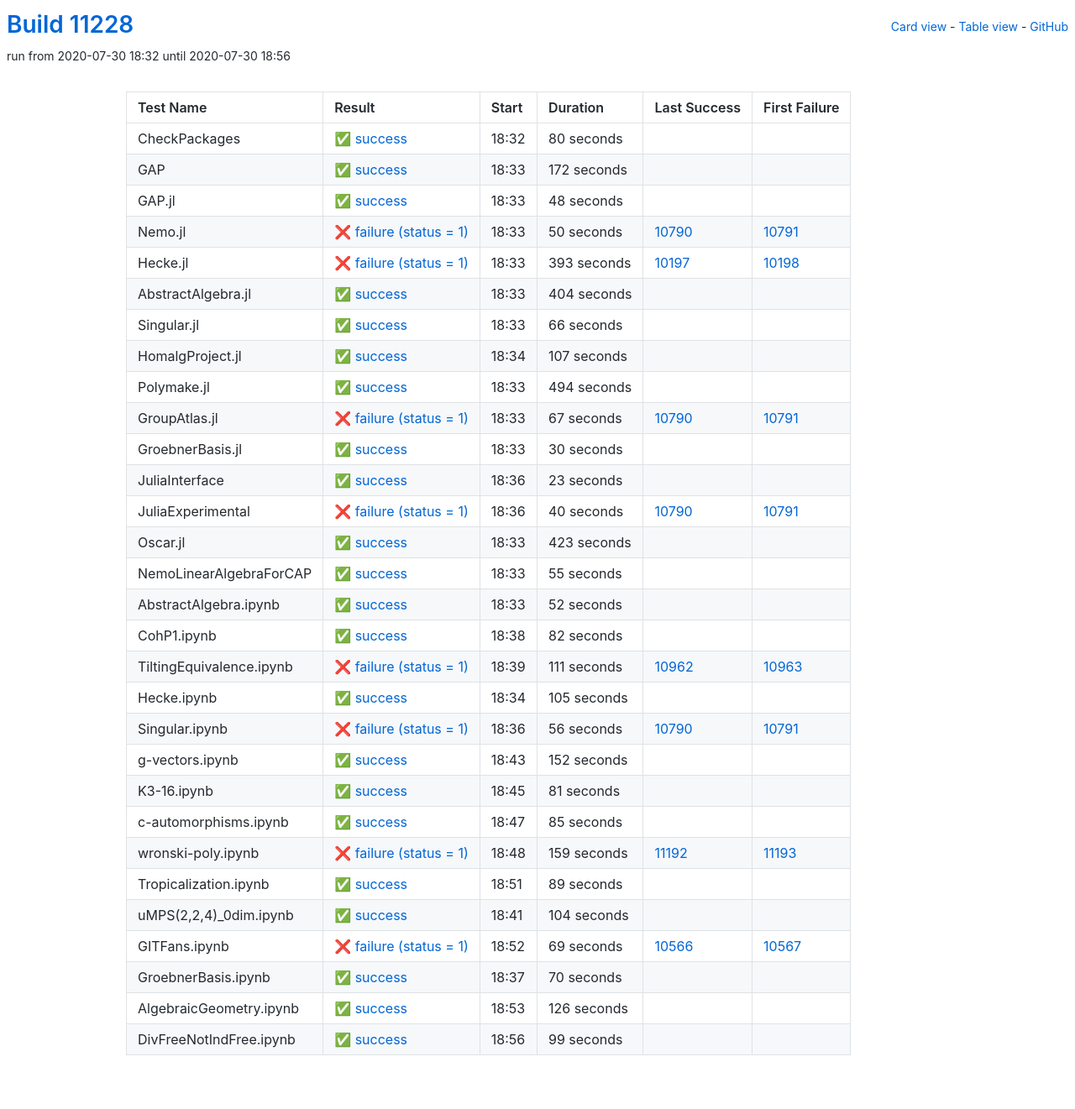
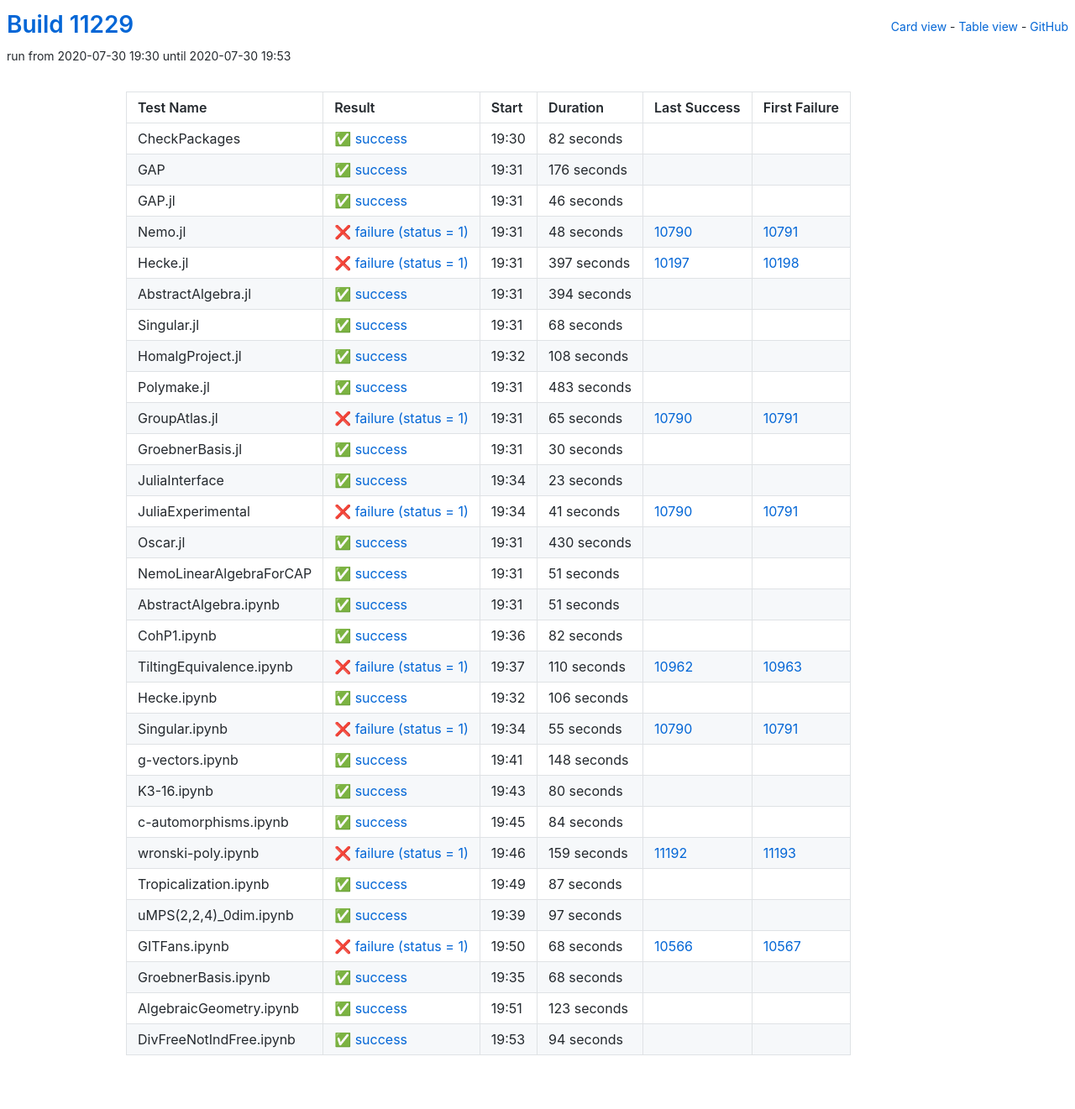
Before and after one commit to oscar-system/oscar-ci-status, a Jekyll site: the page built from table.html, in a window 1280 px wide. Shown: the whole page at 84% size. Built offline with Jekyll 4.4.1, drawn with Linux system fonts in a browser that asks for light colours.

Commit message:
Build #11229

```diff
--- a/_data/ci.yml
+++ b/_data/ci.yml
@@ -1,6 +1,6 @@
 ---
-build: 11228
-build_url: https://oscarci.mathematik.uni-kl.de/job/oscar/11228/
+build: 11229
+build_url: https://oscarci.mathematik.uni-kl.de/job/oscar/11229/
 job: oscar
 organization: oscar-system
 repo: oscar-ci-status
@@ -8,128 +8,128 @@
 tests:
 - name: CheckPackages
   id: checkpackages
-  log: https://oscarci.mathematik.uni-kl.de/job/oscar/11228/artifact/logs/build-11228/CheckPackages.log
-  start: 2020-07-30 18:32
+  log: https://oscarci.mathematik.uni-kl.de/job/oscar/11229/artifact/logs/build-11229/CheckPackages.log
+  start: 2020-07-30 19:30
   success: true
   exitcode: 0
   status: success
-  duration: 80
+  duration: 82
   last_success: false
   last_success_url:
   first_failure: false
   first_failure_url:
 - name: GAP
   id: gap
-  log: https://oscarci.mathematik.uni-kl.de/job/oscar/11228/artifact/logs/build-11228/GAP.log
-  start: 2020-07-30 18:33
+  log: https://oscarci.mathematik.uni-kl.de/job/oscar/11229/artifact/logs/build-11229/GAP.log
+  start: 2020-07-30 19:31
   success: true
   exitcode: 0
   status: success
-  duration: 172
+  duration: 176
   last_success: false
   last_success_url:
   first_failure: false
   first_failure_url:
 - name: GAP.jl
   id: gap-jl
-  log: https://oscarci.mathematik.uni-kl.de/job/oscar/11228/artifact/logs/build-11228/GAP.jl.log
-  start: 2020-07-30 18:33
+  log: https://oscarci.mathematik.uni-kl.de/job/oscar/11229/artifact/logs/build-11229/GAP.jl.log
+  start: 2020-07-30 19:31
   success: true
   exitcode: 0
   status: success
-  duration: 48
+  duration: 46
   last_success: false
   last_success_url:
   first_failure: false
   first_failure_url:
 - name: Nemo.jl
   id: nemo-jl
-  log: https://oscarci.mathematik.uni-kl.de/job/oscar/11228/artifact/logs/build-11228/Nemo.jl.log
-  start: 2020-07-30 18:33
+  log: https://oscarci.mathematik.uni-kl.de/job/oscar/11229/artifact/logs/build-11229/Nemo.jl.log
+  start: 2020-07-30 19:31
   success: false
   exitcode: 1
   status: failure
-  duration: 50
+  duration: 48
   last_success: 10790
   last_success_url: https://oscarci.mathematik.uni-kl.de/job/oscar/10790/
   first_failure: 10791
   first_failure_url: https://oscarci.mathematik.uni-kl.de/job/oscar/10791/
 - name: Hecke.jl
   id: hecke-jl
-  log: https://oscarci.mathematik.uni-kl.de/job/oscar/11228/artifact/logs/build-11228/Hecke.jl.log
-  start: 2020-07-30 18:33
+  log: https://oscarci.mathematik.uni-kl.de/job/oscar/11229/artifact/logs/build-11229/Hecke.jl.log
+  start: 2020-07-30 19:31
   success: false
   exitcode: 1
   status: failure
-  duration: 393
+  duration: 397
   last_success: 10197
   last_success_url: https://oscarci.mathematik.uni-kl.de/job/oscar/10197/
   first_failure: 10198
   first_failure_url: https://oscarci.mathematik.uni-kl.de/job/oscar/10198/
 - name: AbstractAlgebra.jl
   id: abstractalgebra-jl
-  log: https://oscarci.mathematik.uni-kl.de/job/oscar/11228/artifact/logs/build-11228/AbstractAlgebra.jl.log
-  start: 2020-07-30 18:33
+  log: https://oscarci.mathematik.uni-kl.de/job/oscar/11229/artifact/logs/build-11229/AbstractAlgebra.jl.log
+  start: 2020-07-30 19:31
   success: true
   exitcode: 0
   status: success
-  duration: 404
+  duration: 394
   last_success: false
   last_success_url:
   first_failure: false
   first_failure_url:
 - name: Singular.jl
   id: singular-jl
-  log: https://oscarci.mathematik.uni-kl.de/job/oscar/11228/artifact/logs/build-11228/Singular.jl.log
-  start: 2020-07-30 18:33
+  log: https://oscarci.mathematik.uni-kl.de/job/oscar/11229/artifact/logs/build-11229/Singular.jl.log
+  start: 2020-07-30 19:31
   success: true
   exitcode: 0
   status: success
-  duration: 66
+  duration: 68
   last_success: false
   last_success_url:
   first_failure: false
   first_failure_url:
 - name: HomalgProject.jl
   id: homalgproject-jl
-  log: https://oscarci.mathematik.uni-kl.de/job/oscar/11228/artifact/logs/build-11228/HomalgProject.jl.log
-  start: 2020-07-30 18:34
+  log: https://oscarci.mathematik.uni-kl.de/job/oscar/11229/artifact/logs/build-11229/HomalgProject.jl.log
+  start: 2020-07-30 19:32
   success: true
   exitcode: 0
   status: success
-  duration: 107
+  duration: 108
   last_success: false
   last_success_url:
   first_failure: false
   first_failure_url:
 - name: Polymake.jl
   id: polymake-jl
-  log: https://oscarci.mathematik.uni-kl.de/job/oscar/11228/artifact/logs/build-11228/Polymake.jl.log
-  start: 2020-07-30 18:33
+  log: https://oscarci.mathematik.uni-kl.de/job/oscar/11229/artifact/logs/build-11229/Polymake.jl.log
+  start: 2020-07-30 19:31
   success: true
   exitcode: 0
   status: success
-  duration: 494
+  duration: 483
   last_success: false
   last_success_url:
   first_failure: false
   first_failure_url:
 - name: GroupAtlas.jl
   id: groupatlas-jl
-  log: https://oscarci.mathematik.uni-kl.de/job/oscar/11228/artifact/logs/build-11228/GroupAtlas.jl.log
-  start: 2020-07-30 18:33
+  log: https://oscarci.mathematik.uni-kl.de/job/oscar/11229/artifact/logs/build-11229/GroupAtlas.jl.log
+  start: 2020-07-30 19:31
   success: false
   exitcode: 1
   status: failure
-  duration: 67
+  duration: 65
   last_success: 10790
   last_success_url: https://oscarci.mathematik.uni-kl.de/job/oscar/10790/
   first_failure: 10791
   first_failure_url: https://oscarci.mathematik.uni-kl.de/job/oscar/10791/
 - name: GroebnerBasis.jl
   id: groebnerbasis-jl
-  log: https://oscarci.mathematik.uni-kl.de/job/oscar/11228/artifact/logs/build-11228/GroebnerBasis.jl.log
-  start: 2020-07-30 18:33
+  log: https://oscarci.mathematik.uni-kl.de/job/oscar/11229/artifact/logs/build-11229/GroebnerBasis.jl.log
+  start: 2020-07-30 19:31
   success: true
   exitcode: 0
   status: success
@@ -140,8 +140,8 @@
   first_failure_url:
 - name: JuliaInterface
   id: juliainterface
-  log: https://oscarci.mathematik.uni-kl.de/job/oscar/11228/artifact/logs/build-11228/JuliaInterface.log
-  start: 2020-07-30 18:36
+  log: https://oscarci.mathematik.uni-kl.de/job/oscar/11229/artifact/logs/build-11229/JuliaInterface.log
+  start: 2020-07-30 19:34
   success: true
   exitcode: 0
   status: success
@@ -152,56 +152,56 @@
   first_failure_url:
 - name: JuliaExperimental
   id: juliaexperimental
-  log: https://oscarci.mathematik.uni-kl.de/job/oscar/11228/artifact/logs/build-11228/JuliaExperimental.log
-  start: 2020-07-30 18:36
+  log: https://oscarci.mathematik.uni-kl.de/job/oscar/11229/artifact/logs/build-11229/JuliaExperimental.log
+  start: 2020-07-30 19:34
   success: false
   exitcode: 1
   status: failure
-  duration: 40
+  duration: 41
   last_success: 10790
   last_success_url: https://oscarci.mathematik.uni-kl.de/job/oscar/10790/
   first_failure: 10791
   first_failure_url: https://oscarci.mathematik.uni-kl.de/job/oscar/10791/
 - name: Oscar.jl
   id: oscar-jl
-  log: https://oscarci.mathematik.uni-kl.de/job/oscar/11228/artifact/logs/build-11228/Oscar.jl.log
-  start: 2020-07-30 18:33
+  log: https://oscarci.mathematik.uni-kl.de/job/oscar/11229/artifact/logs/build-11229/Oscar.jl.log
+  start: 2020-07-30 19:31
   success: true
   exitcode: 0
   status: success
-  duration: 423
+  duration: 430
   last_success: false
   last_success_url:
   first_failure: false
   first_failure_url:
 - name: NemoLinearAlgebraForCAP
   id: nemolinearalgebraforcap
-  log: https://oscarci.mathematik.uni-kl.de/job/oscar/11228/artifact/logs/build-11228/NemoLinearAlgebraForCAP.log
-  start: 2020-07-30 18:33
+  log: https://oscarci.mathematik.uni-kl.de/job/oscar/11229/artifact/logs/build-11229/NemoLinearAlgebraForCAP.log
+  start: 2020-07-30 19:31
   success: true
   exitcode: 0
   status: success
-  duration: 55
+  duration: 51
   last_success: false
   last_success_url:
   first_failure: false
   first_failure_url:
 - name: AbstractAlgebra.ipynb
   id: abstractalgebra-ipynb
-  log: https://oscarci.mathematik.uni-kl.de/job/oscar/11228/artifact/logs/build-11228/AbstractAlgebra.ipynb.log
-  start: 2020-07-30 18:33
+  log: https://oscarci.mathematik.uni-kl.de/job/oscar/11229/artifact/logs/build-11229/AbstractAlgebra.ipynb.log
+  start: 2020-07-30 19:31
   success: true
   exitcode: 0
   status: success
-  duration: 52
+  duration: 51
   last_success: false
   last_success_url:
   first_failure: false
   first_failure_url:
 - name: CohP1.ipynb
   id: cohp1-ipynb
-  log: https://oscarci.mathematik.uni-kl.de/job/oscar/11228/artifact/logs/build-11228/CohP1.ipynb.log
-  start: 2020-07-30 18:38
+  log: https://oscarci.mathematik.uni-kl.de/job/oscar/11229/artifact/logs/build-11229/CohP1.ipynb.log
+  start: 2020-07-30 19:36
   success: true
   exitcode: 0
   status: success
@@ -212,80 +212,80 @@
   first_failure_url:
 - name: TiltingEquivalence.ipynb
   id: tiltingequivalence-ipynb
-  log: https://oscarci.mathematik.uni-kl.de/job/oscar/11228/artifact/logs/build-11228/TiltingEquivalence.ipynb.log
-  start: 2020-07-30 18:39
+  log: https://oscarci.mathematik.uni-kl.de/job/oscar/11229/artifact/logs/build-11229/TiltingEquivalence.ipynb.log
+  start: 2020-07-30 19:37
   success: false
   exitcode: 1
   status: failure
-  duration: 111
+  duration: 110
   last_success: 10962
   last_success_url: https://oscarci.mathematik.uni-kl.de/job/oscar/10962/
   first_failure: 10963
   first_failure_url: https://oscarci.mathematik.uni-kl.de/job/oscar/10963/
 - name: Hecke.ipynb
   id: hecke-ipynb
-  log: https://oscarci.mathematik.uni-kl.de/job/oscar/11228/artifact/logs/build-11228/Hecke.ipynb.log
-  start: 2020-07-30 18:34
+  log: https://oscarci.mathematik.uni-kl.de/job/oscar/11229/artifact/logs/build-11229/Hecke.ipynb.log
+  start: 2020-07-30 19:32
   success: true
   exitcode: 0
   status: success
-  duration: 105
+  duration: 106
   last_success: false
   last_success_url:
   first_failure: false
   first_failure_url:
 - name: Singular.ipynb
   id: singular-ipynb
-  log: https://oscarci.mathematik.uni-kl.de/job/oscar/11228/artifact/logs/build-11228/Singular.ipynb.log
-  start: 2020-07-30 18:36
+  log: https://oscarci.mathematik.uni-kl.de/job/oscar/11229/artifact/logs/build-11229/Singular.ipynb.log
+  start: 2020-07-30 19:34
   success: false
   exitcode: 1
   status: failure
-  duration: 56
+  duration: 55
   last_success: 10790
   last_success_url: https://oscarci.mathematik.uni-kl.de/job/oscar/10790/
   first_failure: 10791
   first_failure_url: https://oscarci.mathematik.uni-kl.de/job/oscar/10791/
 - name: g-vectors.ipynb
   id: g-vectors-ipynb
-  log: https://oscarci.mathematik.uni-kl.de/job/oscar/11228/artifact/logs/build-11228/g-vectors.ipynb.log
-  start: 2020-07-30 18:43
+  log: https://oscarci.mathematik.uni-kl.de/job/oscar/11229/artifact/logs/build-11229/g-vectors.ipynb.log
+  start: 2020-07-30 19:41
   success: true
   exitcode: 0
   status: success
-  duration: 152
+  duration: 148
   last_success: false
   last_success_url:
   first_failure: false
   first_failure_url:
 - name: K3-16.ipynb
   id: k3-16-ipynb
-  log: https://oscarci.mathematik.uni-kl.de/job/oscar/11228/artifact/logs/build-11228/K3-16.ipynb.log
-  start: 2020-07-30 18:45
+  log: https://oscarci.mathematik.uni-kl.de/job/oscar/11229/artifact/logs/build-11229/K3-16.ipynb.log
+  start: 2020-07-30 19:43
   success: true
   exitcode: 0
   status: success
-  duration: 81
+  duration: 80
   last_success: false
   last_success_url:
   first_failure: false
   first_failure_url:
 - name: c-automorphisms.ipynb
   id: c-automorphisms-ipynb
-  log: https://oscarci.mathematik.uni-kl.de/job/oscar/11228/artifact/logs/build-11228/c-automorphisms.ipynb.log
-  start: 2020-07-30 18:47
+  log: https://oscarci.mathematik.uni-kl.de/job/oscar/11229/artifact/logs/build-11229/c-automorphisms.ipynb.log
+  start: 2020-07-30 19:45
   success: true
   exitcode: 0
   status: success
-  duration: 85
+  duration: 84
   last_success: false
   last_success_url:
   first_failure: false
   first_failure_url:
 - name: wronski-poly.ipynb
   id: wronski-poly-ipynb
-  log: https://oscarci.mathematik.uni-kl.de/job/oscar/11228/artifact/logs/build-11228/wronski-poly.ipynb.log
-  start: 2020-07-30 18:48
+  log: https://oscarci.mathematik.uni-kl.de/job/oscar/11229/artifact/logs/build-11229/wronski-poly.ipynb.log
+  start: 2020-07-30 19:46
   success: false
   exitcode: 1
   status: failure
@@ -296,72 +296,72 @@
   first_failure_url: https://oscarci.mathematik.uni-kl.de/job/oscar/11193/
 - name: Tropicalization.ipynb
   id: tropicalization-ipynb
-  log: https://oscarci.mathematik.uni-kl.de/job/oscar/11228/artifact/logs/build-11228/Tropicalization.ipynb.log
-  start: 2020-07-30 18:51
+  log: https://oscarci.mathematik.uni-kl.de/job/oscar/11229/artifact/logs/build-11229/Tropicalization.ipynb.log
+  start: 2020-07-30 19:49
   success: true
   exitcode: 0
   status: success
-  duration: 89
+  duration: 87
   last_success: false
   last_success_url:
   first_failure: false
   first_failure_url:
 - name: uMPS(2,2,4)_0dim.ipynb
   id: umps-2-2-4-0dim-ipynb
-  log: https://oscarci.mathematik.uni-kl.de/job/oscar/11228/artifact/logs/build-11228/uMPS-2-2-4-_0dim.ipynb.log
-  start: 2020-07-30 18:41
+  log: https://oscarci.mathematik.uni-kl.de/job/oscar/11229/artifact/logs/build-11229/uMPS-2-2-4-_0dim.ipynb.log
+  start: 2020-07-30 19:39
   success: true
   exitcode: 0
   status: success
-  duration: 104
+  duration: 97
   last_success: false
   last_success_url:
   first_failure: false
   first_failure_url:
 - name: GITFans.ipynb
   id: gitfans-ipynb
-  log: https://oscarci.mathematik.uni-kl.de/job/oscar/11228/artifact/logs/build-11228/GITFans.ipynb.log
-  start: 2020-07-30 18:52
+  log: https://oscarci.mathematik.uni-kl.de/job/oscar/11229/artifact/logs/build-11229/GITFans.ipynb.log
+  start: 2020-07-30 19:50
   success: false
   exitcode: 1
   status: failure
-  duration: 69
+  duration: 68
   last_success: 10566
   last_success_url: https://oscarci.mathematik.uni-kl.de/job/oscar/10566/
   first_failure: 10567
   first_failure_url: https://oscarci.mathematik.uni-kl.de/job/oscar/10567/
 - name: GroebnerBasis.ipynb
   id: groebnerbasis-ipynb
-  log: https://oscarci.mathematik.uni-kl.de/job/oscar/11228/artifact/logs/build-11228/GroebnerBasis.ipynb.log
-  start: 2020-07-30 18:37
+  log: https://oscarci.mathematik.uni-kl.de/job/oscar/11229/artifact/logs/build-11229/GroebnerBasis.ipynb.log
+  start: 2020-07-30 19:35
   success: true
   exitcode: 0
   status: success
-  duration: 70
+  duration: 68
   last_success: false
   last_success_url:
   first_failure: false
   first_failure_url:
 - name: AlgebraicGeometry.ipynb
   id: algebraicgeometry-ipynb
-  log: https://oscarci.mathematik.uni-kl.de/job/oscar/11228/artifact/logs/build-11228/AlgebraicGeometry.ipynb.log
-  start: 2020-07-30 18:53
+  log: https://oscarci.mathematik.uni-kl.de/job/oscar/11229/artifact/logs/build-11229/AlgebraicGeometry.ipynb.log
+  start: 2020-07-30 19:51
   success: true
   exitcode: 0
   status: success
-  duration: 126
+  duration: 123
   last_success: false
   last_success_url:
   first_failure: false
   first_failure_url:
 - name: DivFreeNotIndFree.ipynb
   id: divfreenotindfree-ipynb
-  log: https://oscarci.mathematik.uni-kl.de/job/oscar/11228/artifact/logs/build-11228/DivFreeNotIndFree.ipynb.log
-  start: 2020-07-30 18:56
+  log: https://oscarci.mathematik.uni-kl.de/job/oscar/11229/artifact/logs/build-11229/DivFreeNotIndFree.ipynb.log
+  start: 2020-07-30 19:53
   success: true
   exitcode: 0
   status: success
-  duration: 99
+  duration: 94
   last_success: false
   last_success_url:
   first_failure: false
```
Also changed, not shown: README.md.
